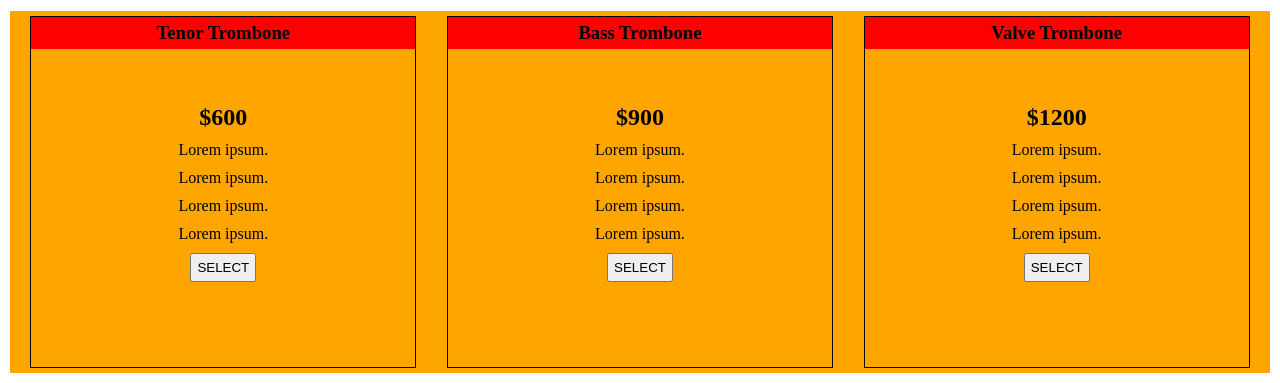
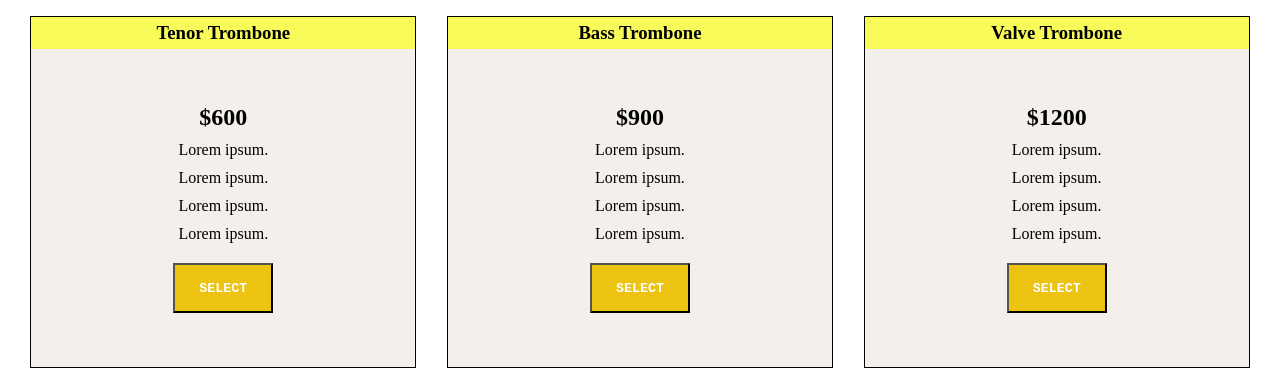
Before and after one commit to An0nym0usShad0w/FreeCodeCamp_PremiumProducts, a plain HTML site: page index.html in a window 1280 px wide. Shown: the part 862-1245 px from the top of the page. Drawn offline with Linux system fonts and the light colour scheme.

Commit message:
updated button_style
changed color only

```diff
--- a/style.css
+++ b/style.css
@@ -54,12 +54,11 @@ h5{
     flex-wrap: wrap;
     flex-grow: 1;
     flex-direction: row;
-    background-color: orange;
     text-align: center;
 }
 
 .buyingPlanHeading{
-    background-color:red;
+    background-color:rgba(251, 255, 27, 0.699);
 }
 
 .buyingPlanOuter{
@@ -68,11 +67,22 @@ h5{
     width: 30vw;
     margin-left: auto;
     margin-right: auto;
+    background-color:rgba(238, 233, 226, 0.685);
     border: 1px solid black;
 }
 
 .buyinigPlanInner{
     padding-top: 50px;
+}
+
+#selectPlan button{
+    background-color:rgb(235, 195, 16);
+    margin-top: 10px;
+    width: 100px;
+    height:50px;
+    color: white;
+    font-family:'Courier New', Courier, monospace;
+    font-weight: bold;
 }
 
 @media only screen and (max-width:800px){
```
